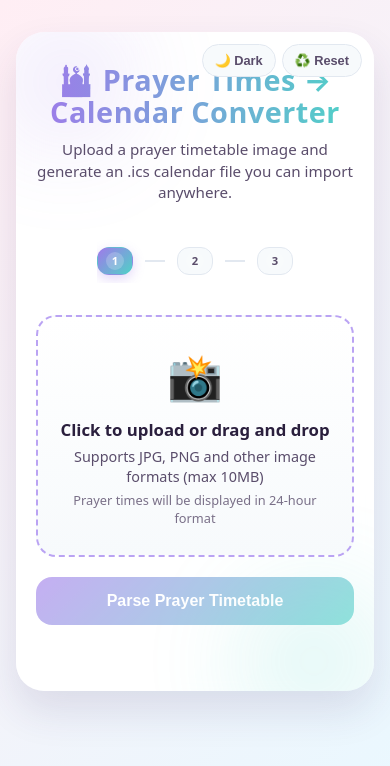
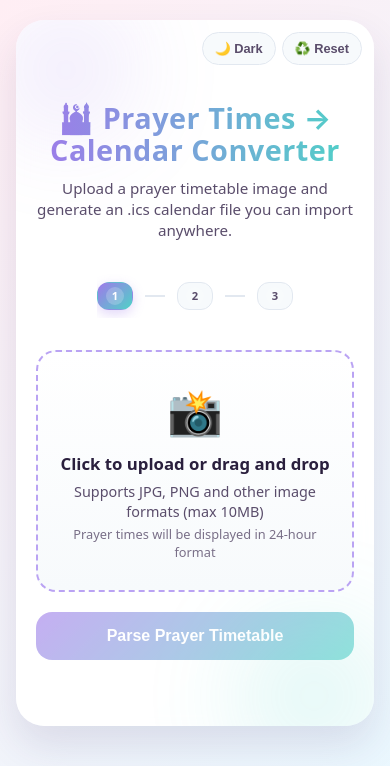
Before and after one commit to Mullestafa/prayercal, a FastAPI app: page / in a window 390 px wide. Shown: the top 766 px of the page. Run offline with FastAPI, Linux system fonts and the light colour scheme.

Commit message:
fix floating button overlap with header for mobile

```diff
--- a/static/style.css
+++ b/static/style.css
@@ -97,7 +97,7 @@
 .container::after { width: 300px; height: 300px; border-radius: 50%; background: radial-gradient(closest-side,var(--primary-2) 0%,transparent 70%); bottom: -120px; right: -90px; }
 :root.dark .container::before{opacity:.35} :root.dark .container::after{opacity:.32}
 
-header.header { text-align: center; margin-bottom: 36px; }
+header.header { text-align: center; margin-top: 20px; margin-bottom: 36px; }
 header.header h1 { font-size: clamp(1.8rem,4vw,2.8rem); margin: 0 0 12px; line-height: 1.1; letter-spacing: .5px; background: linear-gradient(90deg,var(--primary),var(--primary-2)); -webkit-background-clip: text; background-clip: text; color: transparent; }
 header.header p { margin:0; color: var(--text-2); font-size: clamp(.95rem,1.2vw,1.05rem); }
 
@@ -205,6 +205,12 @@
   .prayer-times { grid-template-columns: repeat(auto-fit,minmax(110px,1fr)); }
   .upload-area { padding: 28px 22px; }
   main.container { padding: 32px 20px 48px; }
+
+  /* Move header below theme toggle buttons on mobile */
+  header.header {
+    margin-top: 50px !important;
+    margin-bottom: 32px;
+  }
 }
 
 @media (prefers-reduced-motion: reduce) {
```
